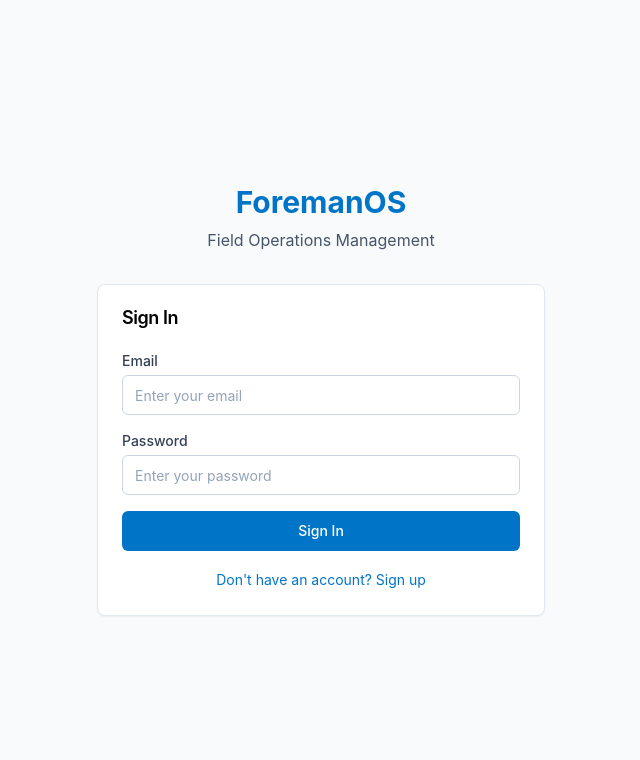
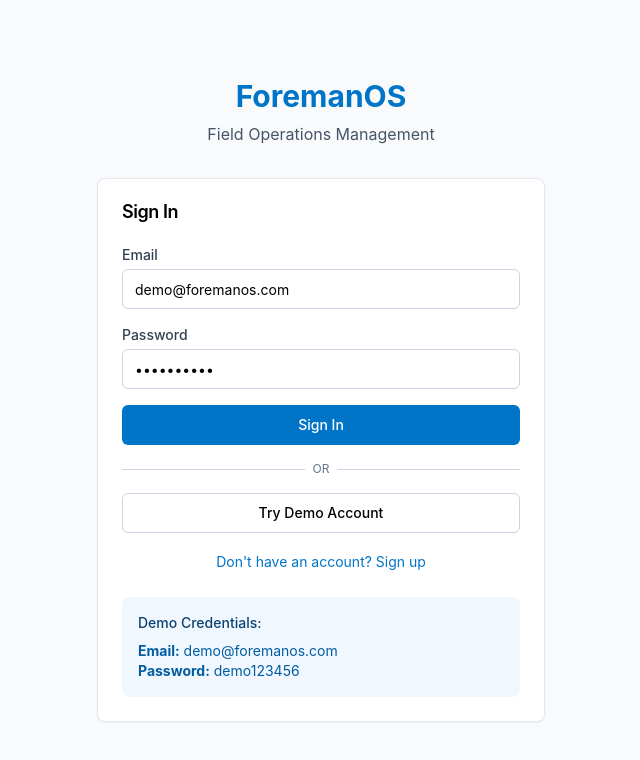
Before and after one commit to JimEllars/ForemanOS-Construction-Management-Platform-869, a React (Vite) app: page /#/auth/login in a window 1280 px wide. Before the commit this address led to /auth/login. Shown: the top 760 px of the page, without its empty margins (319-959 px from the left). Built offline with nearby package versions, Linux system fonts and the light colour scheme.

Commit message:
Update files via Greta

```diff
--- a/src/App.tsx
+++ b/src/App.tsx
@@ -1,5 +1,5 @@
 import React, { useEffect } from 'react';
-import { BrowserRouter as Router, Routes, Route, Navigate } from 'react-router-dom';
+import { HashRouter as Router, Routes, Route, Navigate } from 'react-router-dom';
 import { useStore } from './store';
 import { supabase } from './lib/supabaseClient';
 import { useSupabaseData } from './hooks/useSupabaseData';
@@ -45,13 +45,16 @@ function App() {
 
         if (session?.user) {
           // Fetch user profile and company
-          const { data: profile } = await supabase
+          const { data: profile, error } = await supabase
             .from('profiles_fos2025')
-            .select('*, companies_fos2025(*)')
+            .select(`
+              *,
+              companies_fos2025 (*)
+            `)
             .eq('id', session.user.id)
             .single();
 
-          if (profile) {
+          if (!error && profile) {
             setUser(profile);
             setCompany(profile.companies_fos2025);
             setSession(session);
@@ -69,14 +72,19 @@ function App() {
     // Listen for auth changes
     const { data: { subscription } } = supabase.auth.onAuthStateChange(
       async (event, session) => {
+        console.log('Auth state changed:', event, session?.user?.email);
+
         if (event === 'SIGNED_IN' && session?.user) {
-          const { data: profile } = await supabase
+          const { data: profile, error } = await supabase
             .from('profiles_fos2025')
-            .select('*, companies_fos2025(*)')
+            .select(`
+              *,
+              companies_fos2025 (*)
+            `)
             .eq('id', session.user.id)
             .single();
 
-          if (profile) {
+          if (!error && profile) {
             setUser(profile);
             setCompany(profile.companies_fos2025);
             setSession(session);
@@ -137,9 +145,7 @@ function App() {
         {/* App Routes */}
         <Route
           path="/app"
-          element={
-            isAuthenticated ? <AppLayout /> : <Navigate to="/auth/login" replace />
-          }
+          element={isAuthenticated ? <AppLayout /> : <Navigate to="/auth/login" replace />}
         >
           <Route index element={<DashboardScreen />} />
           <Route path="projects" element={<ProjectsScreen />} />
@@ -153,9 +159,7 @@ function App() {
         {/* Default Redirects */}
         <Route
           path="/"
-          element={
-            <Navigate to={isAuthenticated ? "/app" : "/auth/login"} replace />
-          }
+          element={<Navigate to={isAuthenticated ? "/app" : "/auth/login"} replace />}
         />
         <Route path="*" element={<Navigate to="/" replace />} />
       </Routes>
--- a/src/features/auth/LoginScreen.tsx
+++ b/src/features/auth/LoginScreen.tsx
@@ -6,11 +6,10 @@ import { Button } from '../../components/ui/Button';
 import { useStore } from '../../store';
 
 const LoginScreen: React.FC = () => {
-  const [email, setEmail] = useState('');
-  const [password, setPassword] = useState('');
+  const [email, setEmail] = useState('demo@foremanos.com');
+  const [password, setPassword] = useState('demo123456');
   const [error, setError] = useState('');
   const [isLoading, setIsLoading] = useState(false);
-
   const { login } = useStore();
   const navigate = useNavigate();
 
@@ -24,6 +23,22 @@ const LoginScreen: React.FC = () => {
       navigate('/app');
     } catch (err: any) {
       setError(err.message || 'Login failed');
+    } finally {
+      setIsLoading(false);
+    }
+  };
+
+  const handleDemoLogin = async () => {
+    setEmail('demo@foremanos.com');
+    setPassword('demo123456');
+    setError('');
+    setIsLoading(true);
+
+    try {
+      await login('demo@foremanos.com', 'demo123456');
+      navigate('/app');
+    } catch (err: any) {
+      setError(err.message || 'Demo login failed');
     } finally {
       setIsLoading(false);
     }
@@ -68,6 +83,25 @@ const LoginScreen: React.FC = () => {
             {isLoading ? 'Signing In...' : 'Sign In'}
           </Button>
 
+          <div className="relative my-4">
+            <div className="absolute inset-0 flex items-center">
+              <span className="w-full border-t border-secondary-300" />
+            </div>
+            <div className="relative flex justify-center text-xs uppercase">
+              <span className="bg-white px-2 text-secondary-500">Or</span>
+            </div>
+          </div>
+
+          <Button
+            type="button"
+            variant="outline"
+            className="w-full"
+            onClick={handleDemoLogin}
+            disabled={isLoading}
+          >
+            Try Demo Account
+          </Button>
+
           <div className="text-center">
             <Link
               to="/auth/register"
@@ -77,6 +111,14 @@ const LoginScreen: React.FC = () => {
             </Link>
           </div>
         </form>
+
+        <div className="mt-6 p-4 bg-primary-50 rounded-lg">
+          <h4 className="text-sm font-medium text-primary-900 mb-2">Demo Credentials:</h4>
+          <p className="text-sm text-primary-700">
+            <strong>Email:</strong> demo@foremanos.com<br />
+            <strong>Password:</strong> demo123456
+          </p>
+        </div>
       </CardContent>
     </Card>
   );
--- a/src/store/authSlice.ts
+++ b/src/store/authSlice.ts
@@ -27,6 +27,7 @@ export const createAuthSlice: StateCreator<AuthSlice> = (set, get) => ({
   login: async (email: string, password: string) => {
     try {
       set({ isLoading: true });
+
       const { data, error } = await supabase.auth.signInWithPassword({
         email,
         password,
@@ -36,11 +37,19 @@ export const createAuthSlice: StateCreator<AuthSlice> = (set, get) => ({
 
       if (data.user) {
         // Fetch user profile and company data
-        const { data: profile } = await supabase
+        const { data: profile, error: profileError } = await supabase
           .from('profiles_fos2025')
-          .select('*, companies_fos2025(*)')
+          .select(`
+            *,
+            companies_fos2025 (*)
+          `)
           .eq('id', data.user.id)
           .single();
+
+        if (profileError) {
+          console.error('Profile fetch error:', profileError);
+          throw new Error('Failed to load user profile');
+        }
 
         if (profile) {
           set({
@@ -62,6 +71,22 @@ export const createAuthSlice: StateCreator<AuthSlice> = (set, get) => ({
   register: async (email: string, password: string, name: string, companyName: string) => {
     try {
       set({ isLoading: true });
+
+      // First create a company
+      const { data: companyData, error: companyError } = await supabase
+        .from('companies_fos2025')
+        .insert({
+          name: companyName,
+          plan: 'free',
+          created_at: new Date().toISOString(),
+          updated_at: new Date().toISOString()
+        })
+        .select()
+        .single();
+
+      if (companyError) throw companyError;
+
+      // Then sign up the user
       const { data, error } = await supabase.auth.signUp({
         email,
         password,
@@ -69,13 +94,32 @@ export const createAuthSlice: StateCreator<AuthSlice> = (set, get) => ({
           data: {
             name,
             company_name: companyName,
+            company_id: companyData.id
           },
         },
       });
 
       if (error) throw error;
 
-      // The handle_new_user_signup function will create the company and profile
+      // Create user profile manually since we might not have triggers set up
+      if (data.user) {
+        const { error: profileError } = await supabase
+          .from('profiles_fos2025')
+          .insert({
+            id: data.user.id,
+            email: data.user.email,
+            name,
+            role: 'admin',
+            company_id: companyData.id,
+            created_at: new Date().toISOString(),
+            updated_at: new Date().toISOString()
+          });
+
+        if (profileError) {
+          console.error('Profile creation error:', profileError);
+        }
+      }
+
     } catch (error) {
       console.error('Registration error:', error);
       throw error;
```
